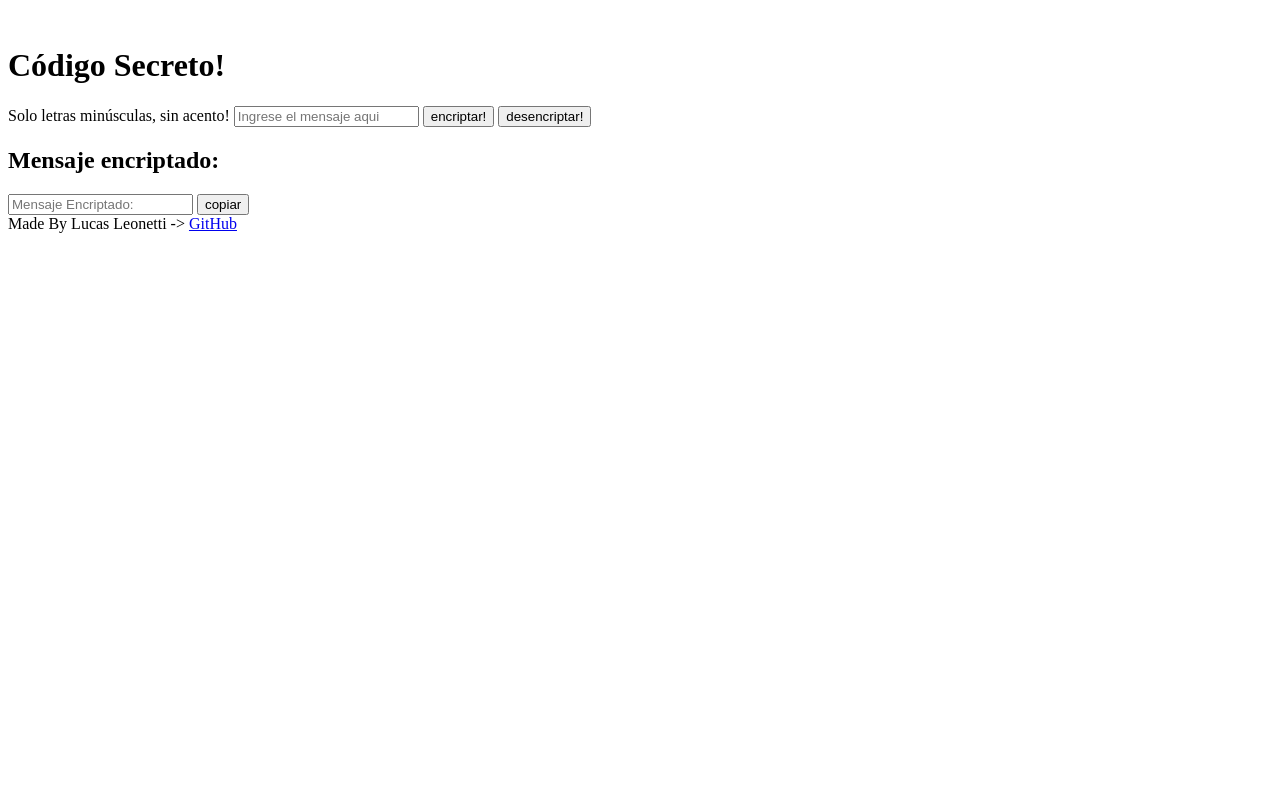
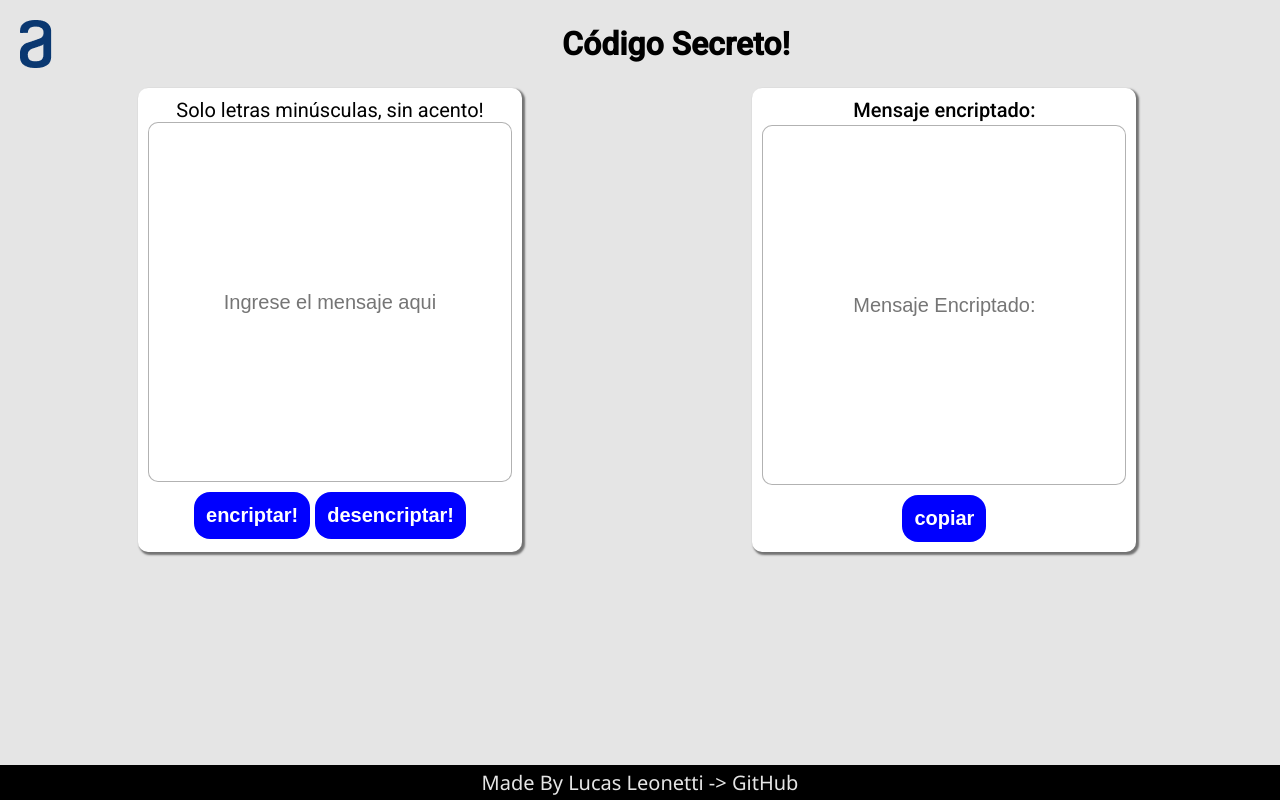
Before and after one commit to lucasleonetti/challenge-oracle-decoder, a plain HTML site: page index.html in a window 1280 px wide. Drawn offline with Linux system fonts and the light colour scheme; the site is published under a folder, as on GitHub Pages, so addresses that start at the root find nothing.

Commit message:
bugs-resources-fixed

```diff
--- a/index.html
+++ b/index.html
@@ -8,13 +8,13 @@
   <link rel="preconnect" href="https://fonts.gstatic.com" crossorigin>
   <link href="https://fonts.googleapis.com/css2?family=Inter:wght@200;300;400&family=Montserrat:wght@300&family=Roboto:wght@300;400;500&display=swap" rel="stylesheet">
   <title>Text Encrypter</title>
-  <link rel="stylesheet" href="../css/style.css">
+  <link rel="stylesheet" href="css/style.css">
 </head>
 <body>
 
   <header>
     <div class="header">
-      <img class="logo" src="/img/logo.png" alt="">
+      <img class="logo" src="img/logo.png" alt="">
       <h1 class="titulo">Código Secreto!</h1>
     </div>
   </header>
@@ -44,6 +44,6 @@
     </div>
   </footer>
 
-  <script src="../js/script.js"></script>
+  <script src="js/script.js"></script>
 </body>
 </html>
```
